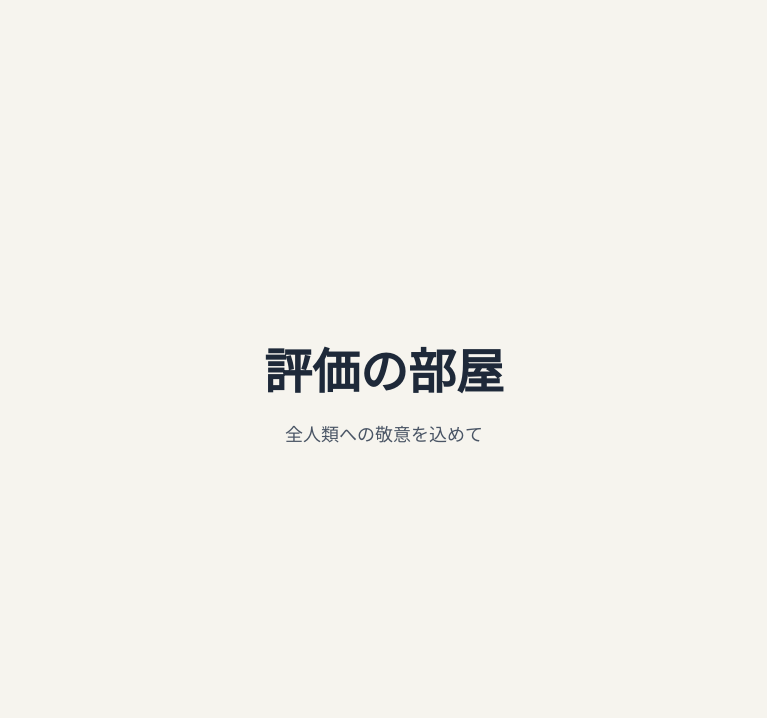
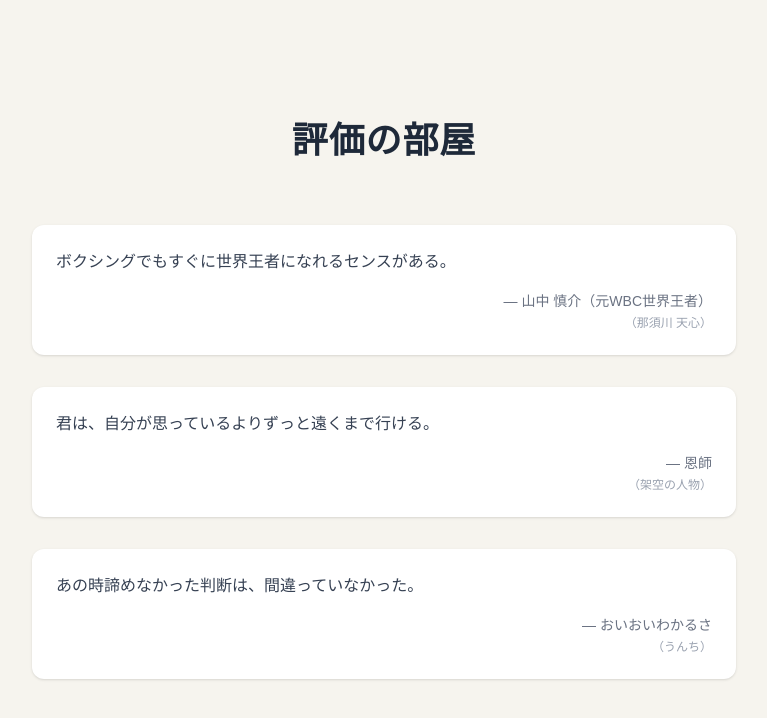
Before and after one commit to zkbox2025/evaluation-room, a Next.js app: page / in a window 1280 px wide. Shown: the top 718 px of the page, without its empty margins (256-1023 px from the left). Built offline with nearby package versions, Linux system fonts and the light colour scheme.

Commit message:
ダミーページ作成

```diff
--- a/app/page.tsx
+++ b/app/page.tsx
@@ -1,14 +1,56 @@
+const evaluations = [
+  {
+    id: 1,
+    name: "那須川 天心",
+    from: "山中 慎介（元WBC世界王者）",
+    comment:
+      "ボクシングでもすぐに世界王者になれるセンスがある。",
+  },
+  {
+    id: 2,
+    name: "架空の人物",
+    from: "恩師",
+    comment:
+      "君は、自分が思っているよりずっと遠くまで行ける。",
+  },
+  {
+    id: 3,
+    name: "うんち",
+    from: "おいおいわかるさ",
+    comment:
+      "あの時諦めなかった判断は、間違っていなかった。",
+  },
+];
+
+
 export default function Home() {
   return (
-    <main className="min-h-screen flex items-center justify-center bg-[#f6f4ee]">
-      <div className="text-center px-8">
-        <h1 className="text-5xl font-semibold text-gray-800 racking-wide">
+    <main className="min-h-screen bg-[#f6f4ee] flex items-center justify-center">
+      <div className="max-w-3xl w-full px-8 py-20">
+        <h1 className="text-4xl font-semibold text-gray-800 text-center tracking-wide">
           評価の部屋
         </h1>
 
-        <p className="mt-6 text-lg text-gray-600 leading-relaxed">
-          全人類への敬意を込めて
-        </p>
+        <div className="mt-16 space-y-8">
+          {evaluations.map((item) => (
+            <div
+              key={item.id}
+              className="bg-white rounded-xl p-6 shadow-sm"
+            >
+              <p className="text-gray-700 leading-relaxed">
+                {item.comment}
+              </p>
+
+              <div className="mt-4 text-sm text-gray-500 text-right">
+                ― {item.from}
+              </div>
+
+              <div className="mt-1 text-xs text-gray-400 text-right">
+                （{item.name}）
+              </div>
+            </div>
+          ))}
+        </div>
       </div>
     </main>
   );
```
